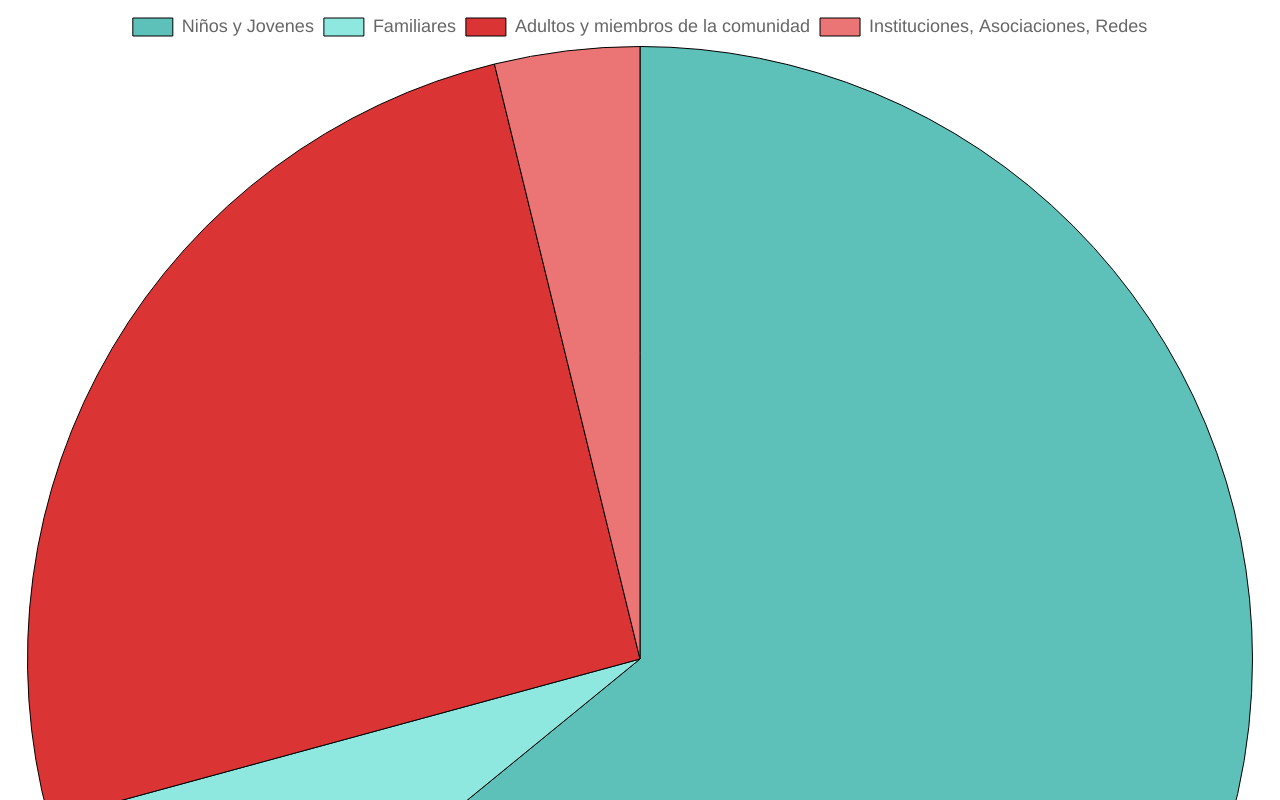
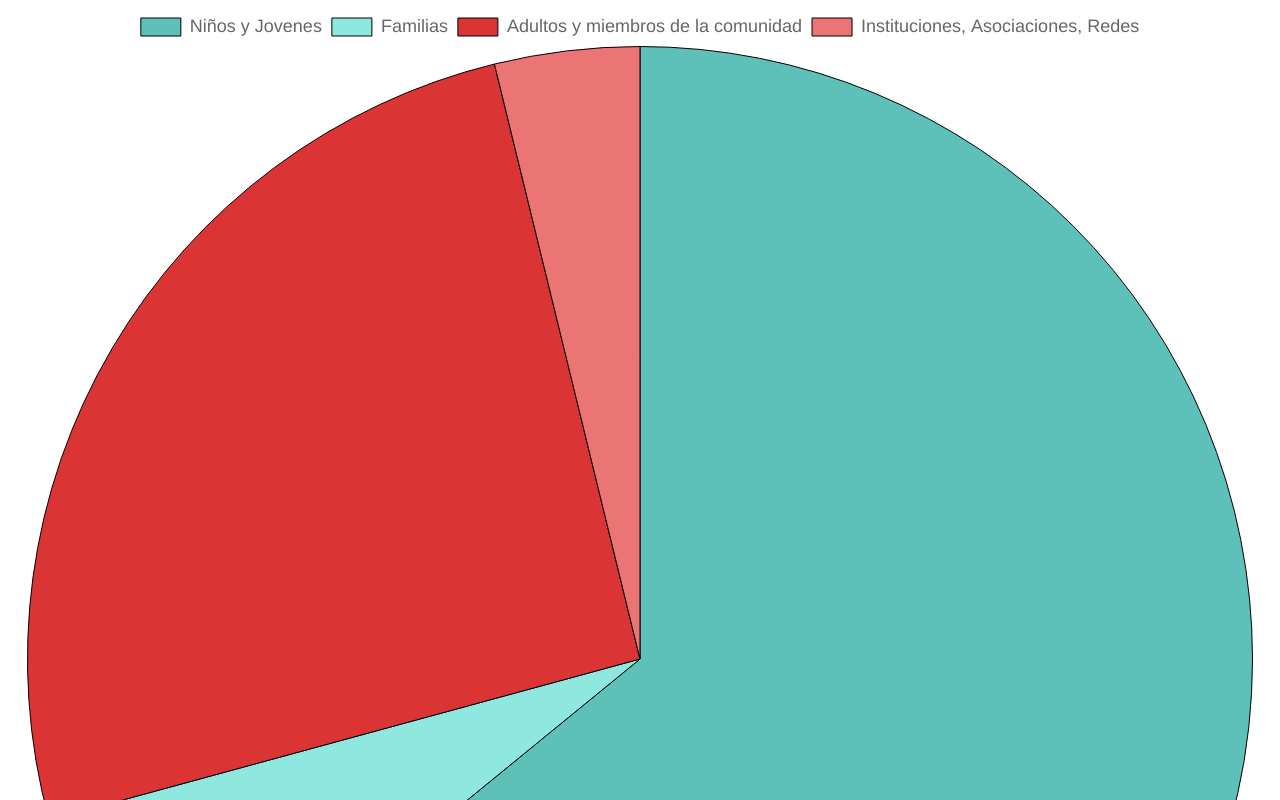
Before and after one commit to Noisk8/ChartsImpacto, a plain HTML site: page dformacion.html in a window 1280 px wide. Shown: the top 800 px of the page. Drawn offline with nearby package versions, Linux system fonts and the light colour scheme.

Commit message:
fixed texto

```diff
--- a/dformacion.html
+++ b/dformacion.html
@@ -77,7 +77,7 @@
   <script>
     var ctx = document.getElementById('myPieChart').getContext('2d');
     const data = {
-      labels: ['Niños y Jovenes', 'Familiares', 'Adultos y miembros de la comunidad', 'Instituciones, Asociaciones, Redes'],
+      labels: ['Niños y Jovenes', 'Familias', 'Adultos y miembros de la comunidad', 'Instituciones, Asociaciones, Redes'],
       descriptions: [
         "Niñxs paryicipantes en el Matinée de D-Formación",
         "Familias beneficiadas por el programa de D-Formación",
```
